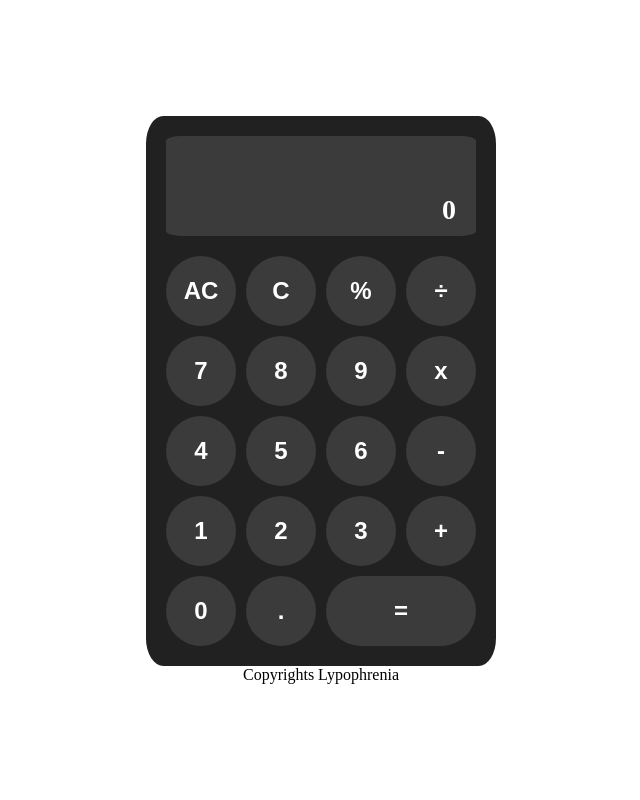
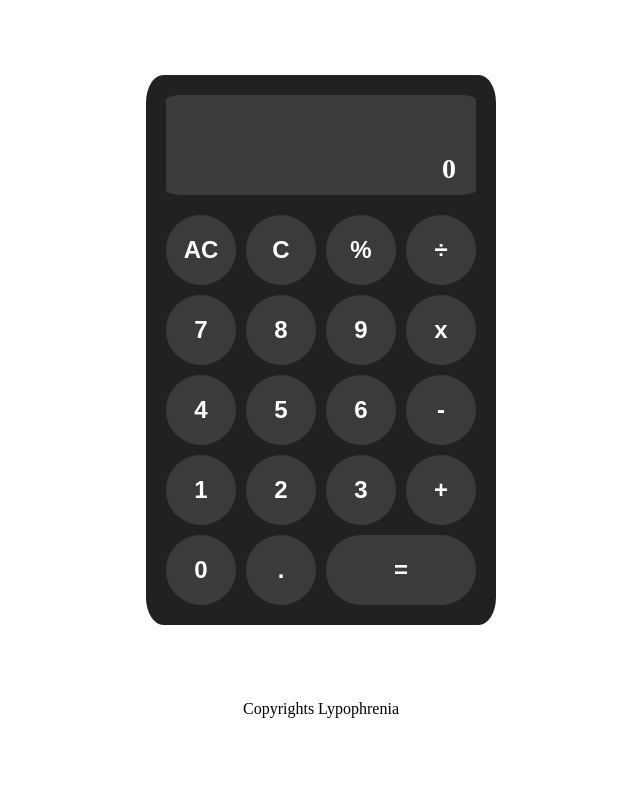
Before and after one commit to AbdAlrahimZakaria1/calculator, a plain HTML site: page index.html in a window 1280 px wide. Shown: the whole page, without its empty margins (319-959 px from the left). Drawn offline with Linux system fonts and the light colour scheme.

Commit message:
small fixes

```diff
--- a/index.html
+++ b/index.html
@@ -3,12 +3,12 @@
   <head>
     <meta charset="UTF-8" />
     <meta name="viewport" content="width=device-width, initial-scale=1.0" />
-    <title>Document</title>
+    <title>Calculator</title>
     <link rel="stylesheet" href="styles/styles.css" />
     <script src="js/main.js" defer></script>
   </head>
   <body class="flex flex-direction-column flex-center">
-    <section class="main flex flex-center">
+    <section class="main flex flex-center flex-items flex-align-center">
       <div class="main-container flex flex-align-center flex-direction-column">
         <div class="display-container flex flex-direction-column">
           <div class="prev-operations flex">
@@ -46,6 +46,8 @@
         </div>
       </div>
     </section>
-    <footer class="flex-center flex">Copyrights Lypophrenia</footer>
+    <footer class="footer flex-center flex flex-items">
+      Copyrights Lypophrenia
+    </footer>
   </body>
 </html>
--- a/styles/styles.css
+++ b/styles/styles.css
@@ -102,3 +102,7 @@ body {
   transition: 0.3s;
   box-shadow: 0px 0px 1px 2px var(--background-button-light-color);
 }
+
+.footer {
+  max-height: 100px;
+}
```
